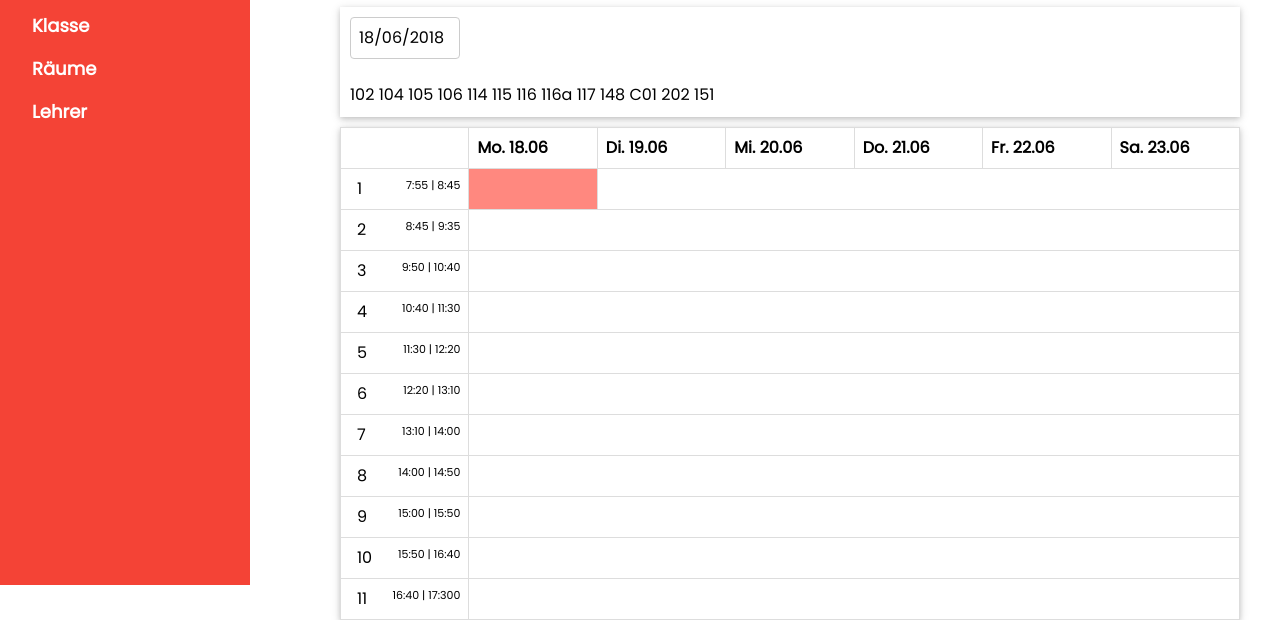
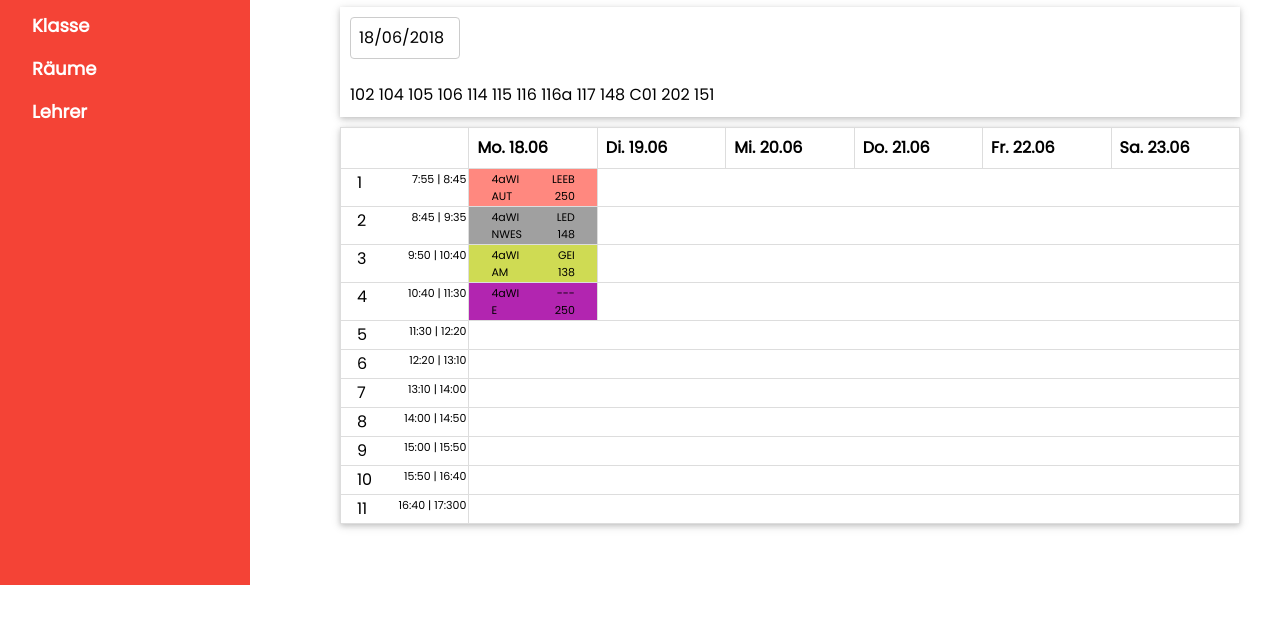
Before and after one commit to DaHubbi/MyUntis, a plain HTML site: page index.html in a window 1280 px wide. Shown: the part 215-835 px from the top of the page. After the commit the page ends 800 px from the top, so only its background shows below. Drawn offline with nearby package versions, Linux system fonts and the light colour scheme.

Commit message:
ADDED color coding

```diff
--- a/css/general.css
+++ b/css/general.css
@@ -1,5 +1,5 @@
 :root {
-    --main-color: #f44336
+    --red: #f44336
 }
 
 body, h1, h2, h3, h4, h5 {
@@ -23,7 +23,7 @@ body {
 
 .linkSelector:hover {
     cursor: pointer;
-    color: var(--main-color);
+    color: var(--red);
     text-decoration: underline;
 }
 
@@ -35,7 +35,6 @@ body {
 table, th, td {
     border: 1px solid #dddddd;
     border-collapse: collapse;
-    padding: 0px;
 }
 
 .bottom {
@@ -51,8 +50,48 @@ table, th, td {
 
 table {
     table-layout: fixed;
+    cell
 }
+
+/* Lesson Design*/
 
 .normal {
     background-color: #ff887f;
 }
+
+.cancelled {
+    background-color: #a0a0a0;
+    text-decoration: line-through;
+    text-decoration-style: solid;
+}
+
+.test {
+    background-color: #cfdb53;
+}
+
+.changed {
+    background-color: #b225b0;
+}
+
+.lesson {
+    display: block;
+    font-size: 11px;
+    padding: 0px;
+    margin: 5px;
+}
+
+.lessonRight {
+    float: right;
+    margin-right: 20px;
+    padding: 0px;
+}
+
+.lessonLeft {
+    float: left;
+    margin-left: 20px;
+    padding: 0px;
+}
+
+.w3-table td {
+    padding: 2px;
+}
--- a/index.html
+++ b/index.html
@@ -64,7 +64,7 @@
         </div>
 
         <div class="w3-responsive w3-card">
-            <table class="w3-table w3-bordered">
+            <table class="w3-table w3-bordered" style="overflow: scroll;">
                 <tr>
                     <th></th>
                     <th>Mo. <span id="monday"></span></th>
@@ -81,7 +81,12 @@
                             <span class="bottom">7:55 | 8:45</span>
                         </div>
                     </td>
-                    <td class="normal">
+                    <td class="normal lesson">
+                        <span class="lessonInfo lessonLeft">4aWI</span>
+                        <span class="lessonInfo lessonRight">LEEB</span>
+                        <br>
+                        <span class="lessonInfo lessonLeft">AUT</span>
+                        <span class="lessonInfo lessonRight">250</span>
                     </td>
                 </tr>
                 <tr>
@@ -91,6 +96,13 @@
                             <span class="bottom">8:45 | 9:35</span>
                         </div>
                     </td>
+                    <td class="cancelled lesson">
+                        <span class="lessonInfo lessonLeft">4aWI</span>
+                        <span class="lessonInfo lessonRight">LED</span>
+                        <br>
+                        <span class="lessonInfo lessonLeft">NWES</span>
+                        <span class="lessonInfo lessonRight">148</span>
+                    </td>
                 </tr>
                 <tr>
                     <td>
@@ -99,6 +111,13 @@
                             <span class="bottom">9:50 | 10:40</span>
                         </div>
                     </td>
+                    <td class="test lesson">
+                        <span class="lessonInfo lessonLeft">4aWI</span>
+                        <span class="lessonInfo lessonRight">GEI</span>
+                        <br>
+                        <span class="lessonInfo lessonLeft">AM</span>
+                        <span class="lessonInfo lessonRight">138</span>
+                    </td>
                 </tr>
                 <tr>
                     <td>
@@ -106,6 +125,13 @@
                             <span>4</span>
                             <span class="bottom">10:40 | 11:30</span>
                         </div>
+                    </td>
+                    <td class="changed lesson">
+                        <span class="lessonInfo lessonLeft">4aWI</span>
+                        <span class="lessonInfo lessonRight">---</span>
+                        <br>
+                        <span class="lessonInfo lessonLeft">E</span>
+                        <span class="lessonInfo lessonRight">250</span>
                     </td>
                 </tr>
                 <tr>
```
